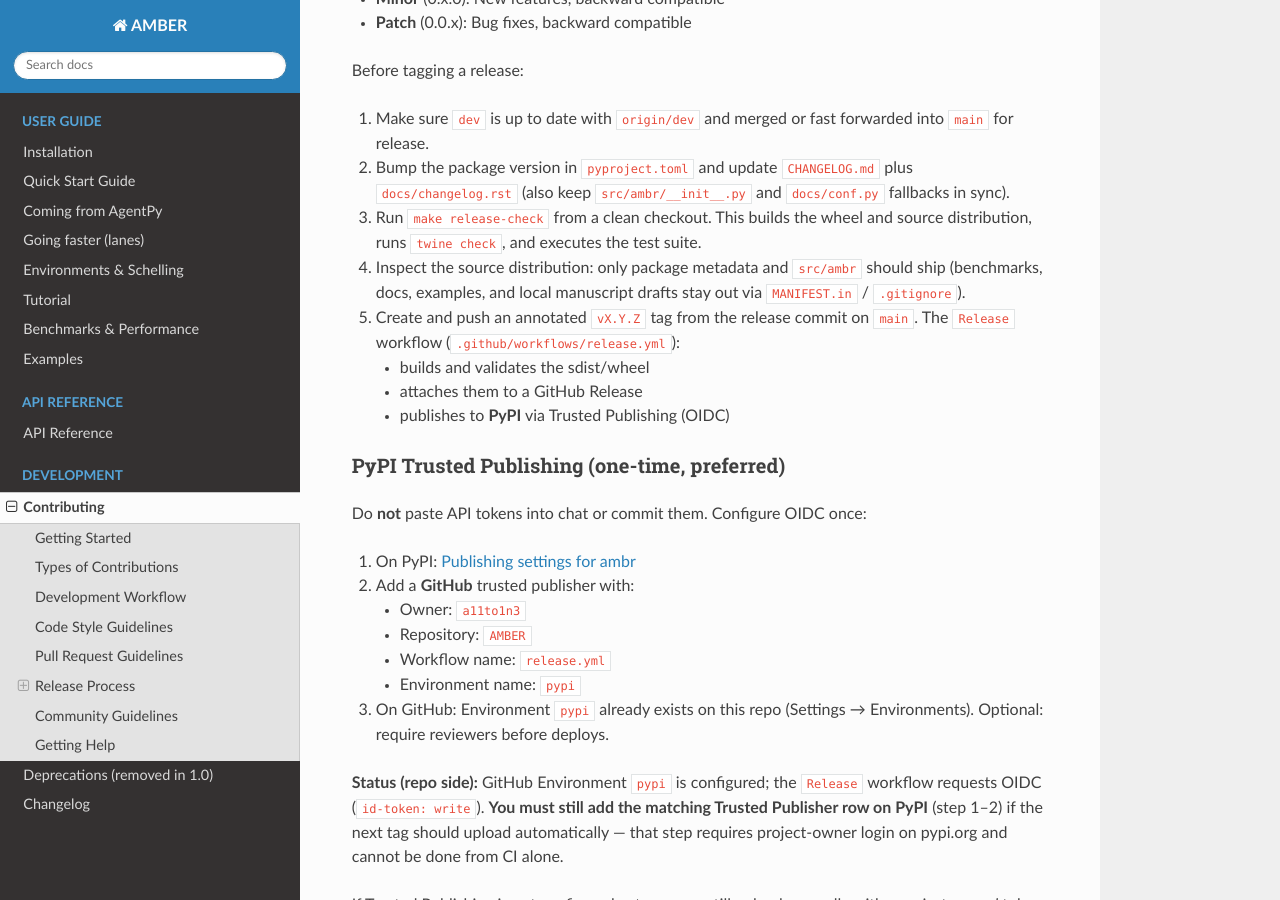
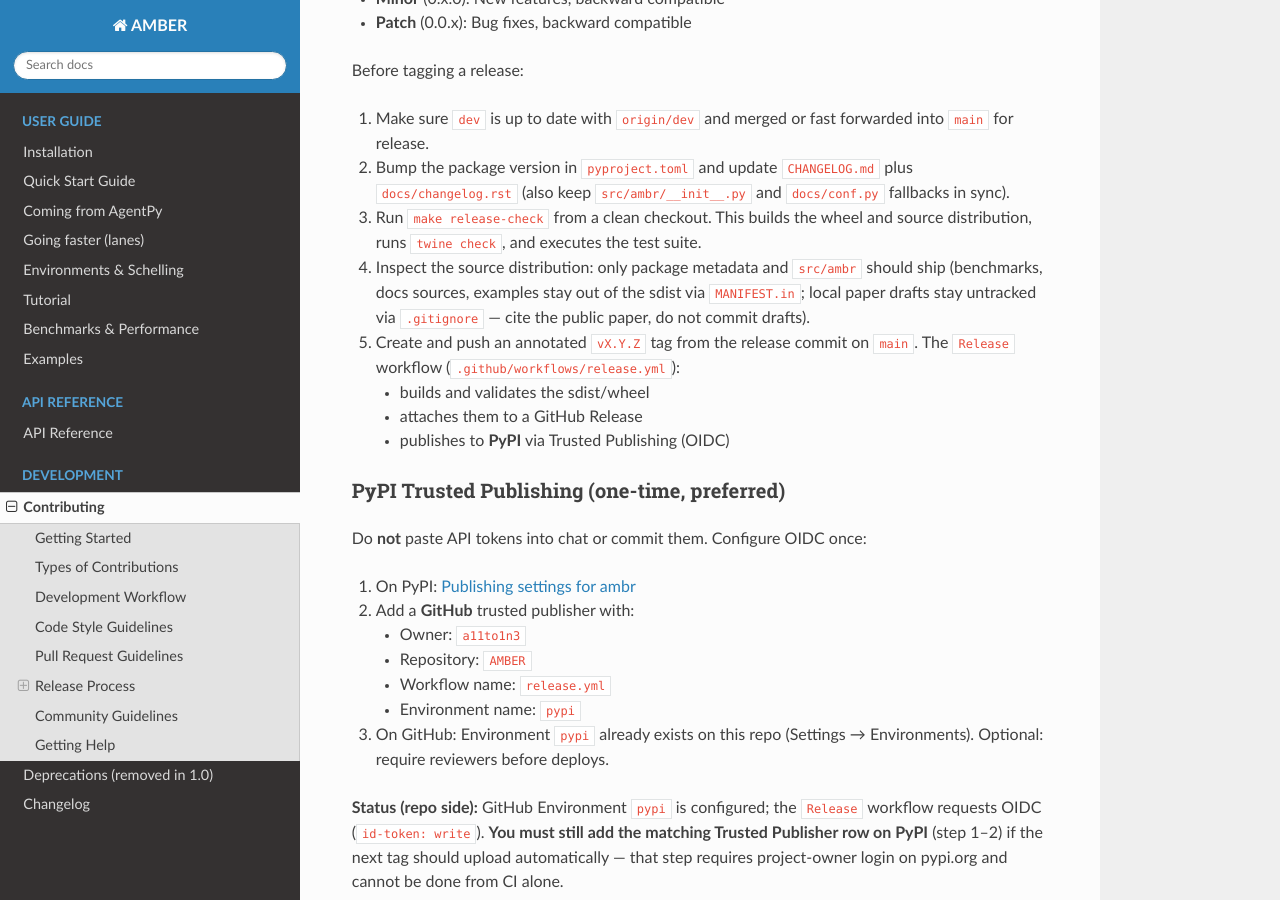
Before and after one commit to a11to1n3/AMBER, a Sphinx documentation site: the page built from docs/contributing.rst, in a window 1280 px wide and 900 px high, scrolled down 3103 px. Built offline with Sphinx 7.4.7 and the Read the Docs theme 3.1.0, drawn with Linux system fonts in a browser that asks for light colours.

Commit message:
docs: restore arXiv paper citation; keep drafts out of repo
Cite arXiv:2601.16292 in the README. Manuscript sources and LaTeX build
artifacts remain gitignored and untracked.

```diff
--- a/docs/changelog.rst
+++ b/docs/changelog.rst
@@ -20,8 +20,8 @@
 
 Changed
 ~~~~~~~
-- Docs / README: software citation while a new manuscript is prepared; paper
-  tree is not co-located in the package repo.
+- Docs / README: public arXiv paper citation retained; manuscript drafts stay
+  out of the package repository (``paper/`` ignored).
 
 [0.4.1] - 2026-07-11
 --------------------
--- a/docs/contributing.rst
+++ b/docs/contributing.rst
@@ -163,8 +163,9 @@
 3. Run ``make release-check`` from a clean checkout. This builds the wheel and
    source distribution, runs ``twine check``, and executes the test suite.
 4. Inspect the source distribution: only package metadata and ``src/ambr``
-   should ship (benchmarks, docs, examples, and local manuscript drafts stay
-   out via ``MANIFEST.in`` / ``.gitignore``).
+   should ship (benchmarks, docs sources, examples stay out of the sdist via
+   ``MANIFEST.in``; local paper drafts stay untracked via ``.gitignore`` —
+   cite the public paper, do not commit drafts).
 5. Create and push an annotated ``vX.Y.Z`` tag from the release commit on
    ``main``. The ``Release`` workflow (``.github/workflows/release.yml``):
 
```
Also changed, not shown: CHANGELOG.md (+4 -4 lines), README.md (+12 -9 lines), 1 other file.
